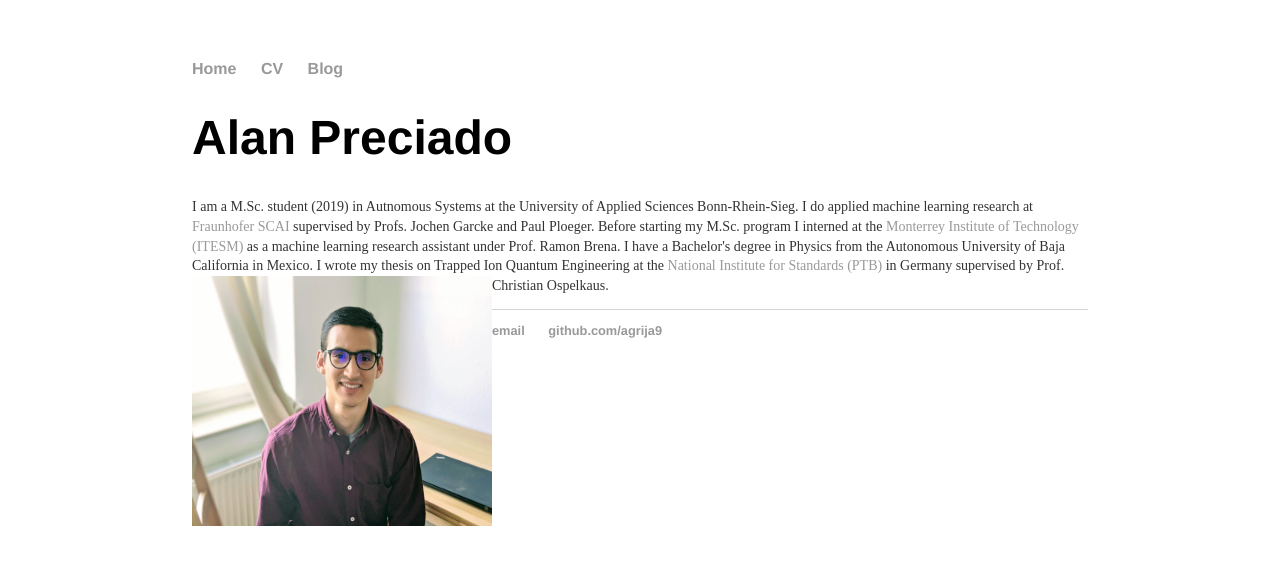
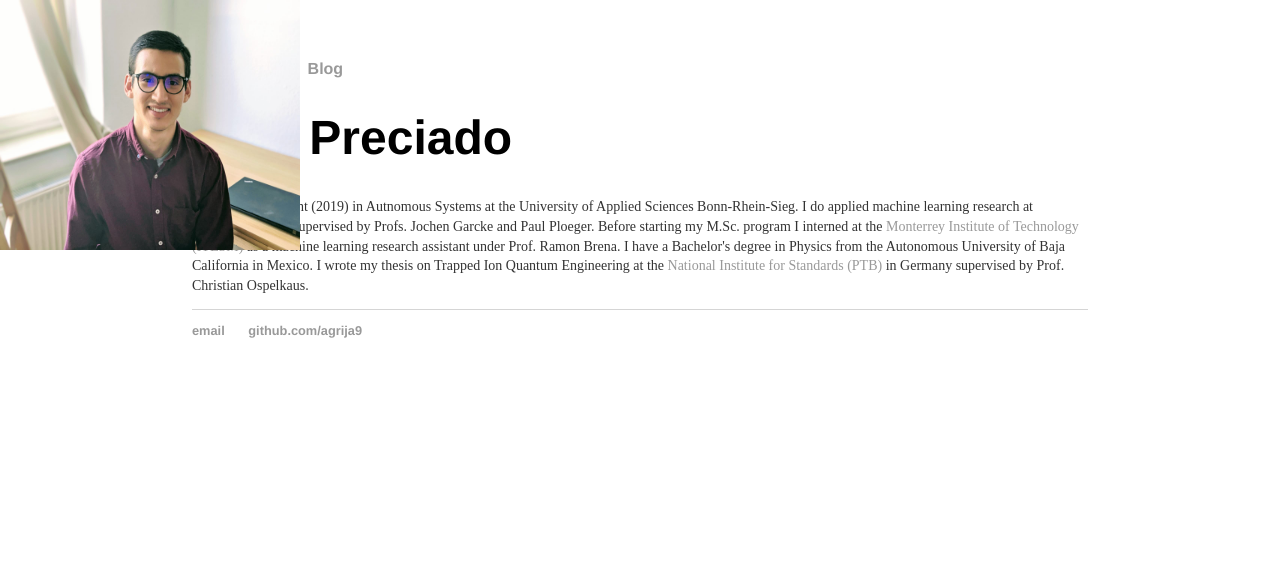
Before and after one commit to agrija9/agrija9.github.io, a Jekyll site: the page built from index.html, in a window 1280 px wide. Shown: the top 565 px of the page. Built offline with Jekyll 4.4.1, drawn with Linux system fonts in a browser that asks for light colours.

Commit message:
Update main.css

```diff
--- a/css/main.css
+++ b/css/main.css
@@ -47,3 +47,11 @@
 float: left;
 margin: 0 15px 0 0;
 }
+
+img {
+    width: 400px;
+    height: 400px;
+    position: absolute;
+    left:0;
+    top:0;
+}
```
